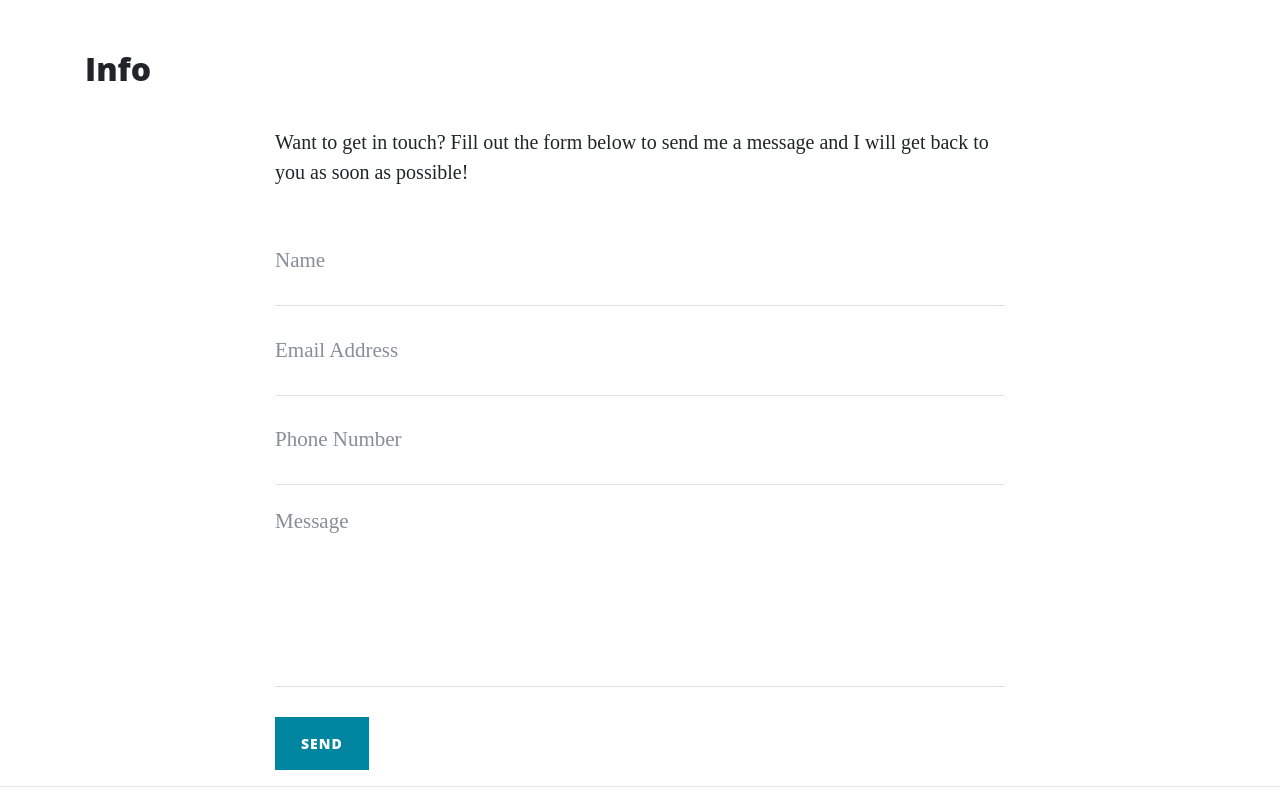
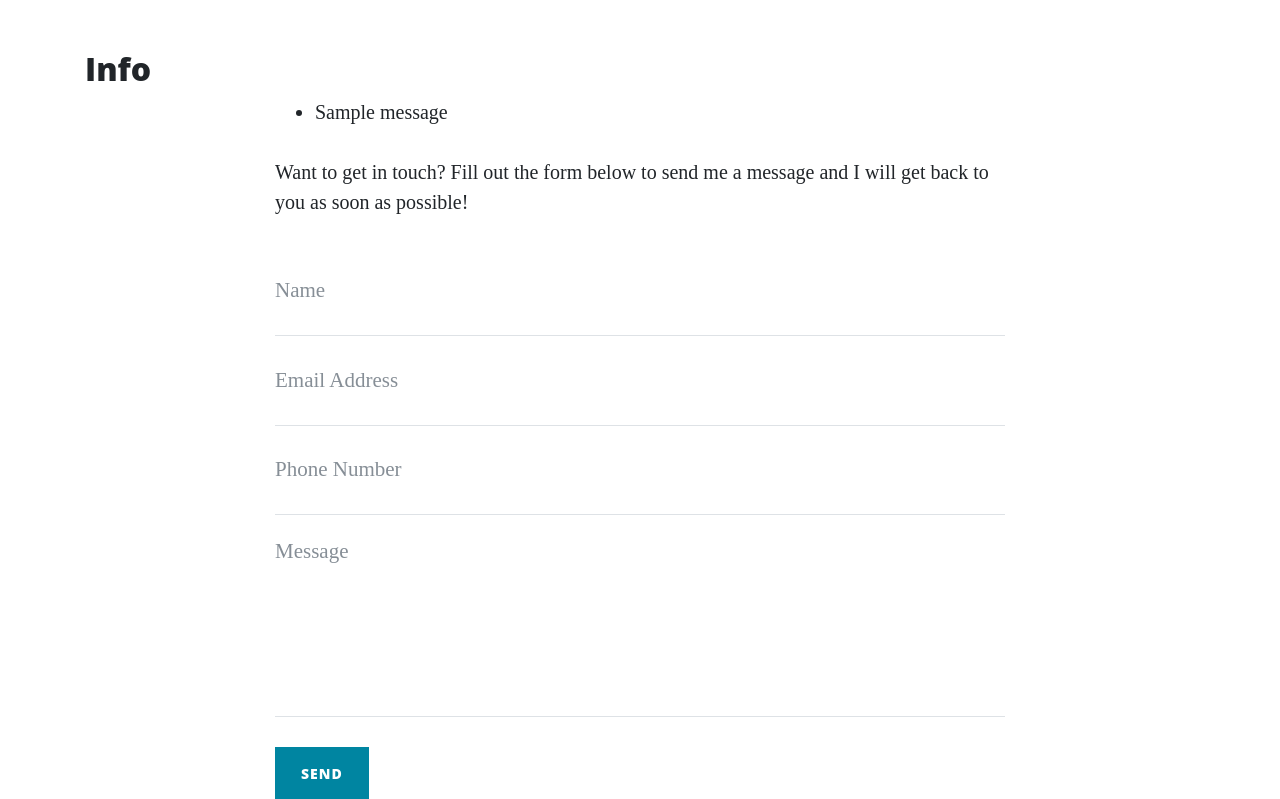
Before and after one commit to bartosz-makowski/CI-flask-app-tutorial, a Flask app: page /info in a window 1280 px wide. Shown: the part 628-1427 px from the top of the page. Run offline with Flask 2, Linux system fonts and the light colour scheme; one stand-in notice (Sample message) is shown; some libraries are stand-ins or nearby versions.

Commit message:
finished sub module videos

```diff
--- a/run.py
+++ b/run.py
@@ -1,8 +1,12 @@
 import os
 import json
-from flask import Flask, render_template, request
+from flask import Flask, render_template, request, flash
+if os.path.exists("env.py"):
+    import env
+
 
 app = Flask(__name__)
+app.secret_key = os.environ.get("SECRET_KEY")
 
 
 @app.route("/")
@@ -16,6 +20,7 @@ def about():
     with open("data/company.json", "r") as json_data:
         data = json.load(json_data)
     return render_template("about.html", page_title="About", company=data)
+
 
 @app.route("/about/<member_name>")
 def about_member(member_name):
@@ -31,9 +36,10 @@ def about_member(member_name):
 @app.route("/info", methods=["GET", "POST"])
 def info():
     if request.method == "POST":
-        print(request.form.get("name"))
-        print(request.form["email"])
+        flash("Thanks {}, we have received your message".format(
+            request.form.get("name")))
     return render_template("info.html", page_title="Info")
+
 
 @app.route("/careers")
 def careers():
--- a/templates/info.html
+++ b/templates/info.html
@@ -3,6 +3,17 @@
     <h2>{{ page_title }}</h2>
 <div class="row">
     <div class="col-lg-8 col-md-10 mx-auto">
+
+        {% with messages = get_flashed_messages() %}
+                {% if messages %}
+                    <ul class="flashes">
+                        {% for message in messages %}
+                            <li>{{ message }}</li>
+                        {% endfor %}
+                    </ul>
+                {% endif %}
+            {% endwith %}
+
         <p>Want to get in touch? Fill out the form below to send me a message and I will get back to you as soon as
             possible!</p>
         <form method="POST" id="contactForm" novalidate>
```
Also changed, not shown: 1 other file.
